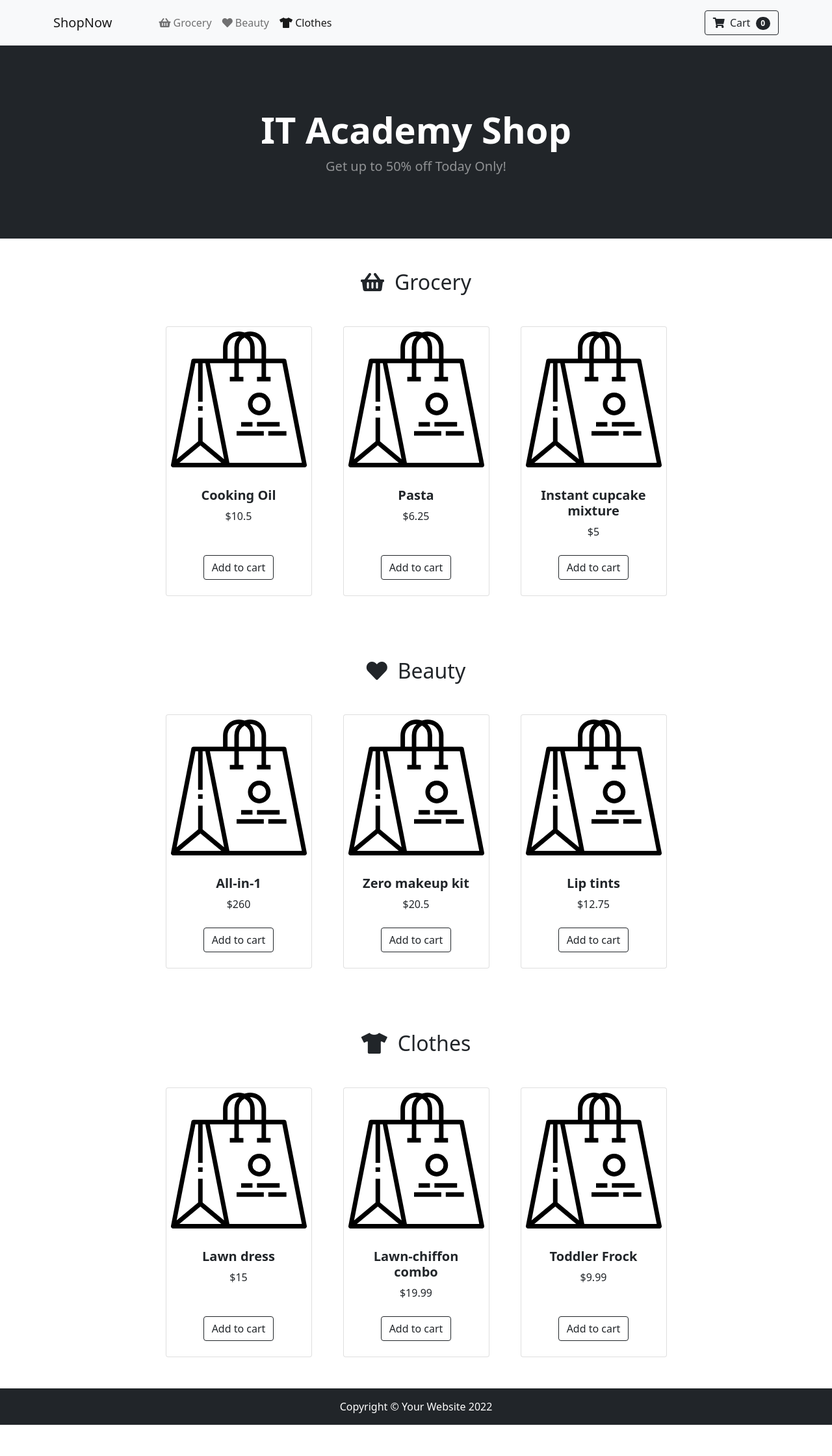
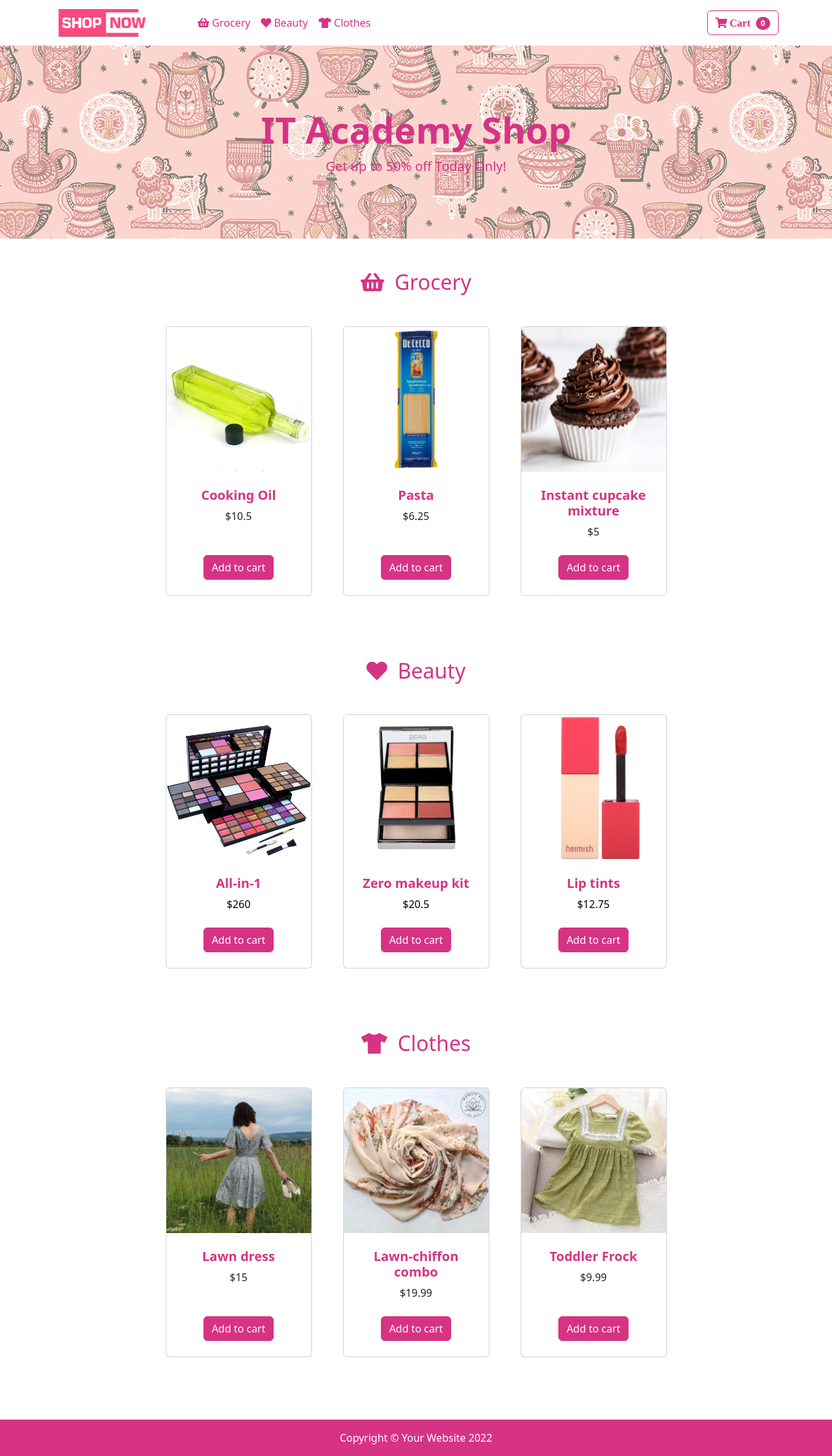
Before and after one commit to MartiVallhonrat/S3.-JavaScrpit-1, a website: page S3.-JavaScrpit-1/starter-code-frontend-sprint-3/index.html in a window 1280 px wide. Shown: the whole page at 65% size. Before the commit the page ends 2192 px from the top, so only its background shows below. Drawn offline with nearby package versions, Linux system fonts and the light colour scheme.

Commit message:
20022023

```diff
--- a/S3.-JavaScrpit-1/starter-code-frontend-sprint-3/index.html
+++ b/S3.-JavaScrpit-1/starter-code-frontend-sprint-3/index.html
@@ -13,13 +13,14 @@
 		<!-- Bootstrap icons-->
 		<link rel="stylesheet" href="https://use.fontawesome.com/releases/v5.8.1/css/all.css"
     integrity="sha384-50oBUHEmvpQ+1lW4y57PTFmhCaXp0ML5d60M1M7uH2+nqUivzIebhndOJK28anvf" crossorigin="anonymous">
+		<link rel="stylesheet" href="../../css/main.min.css">
         <!-- Core theme CSS (includes Bootstrap)-->
     </head>
     <body data-bs-spy="scroll" data-bs-target="#navbar-example2" data-bs-offset="50">
         <!-- Navigation-->
-		<nav class="navbar py-3 py-lg-0 navbar-light bg-light navbar-expand-lg" id="navbar-example2">
+		<nav class="navbar py-3 py-lg-0 navbar-light navbar-expand-lg" id="navbar-example2">
 			 <div class="container d-flex">
-				 <a class="navbar-brand" href="#!">ShopNow</a>
+				<img class="navbar-brand" href="#!" src="images/ShopNow-logo.jpg" alt="..." style="width: 150px;"/>
 				 <div class="d-flex flex-row order-lg-last align-items-center">
 
 					 <button type="button" class="navbar-toggler order-last collapsed" data-bs-toggle="collapse" data-bs-target="#navbar" aria-expanded="false" aria-controls="navbar">
@@ -27,8 +28,8 @@
 					 </button>
 					 <ul class="navbar-nav me-3 me-lg-0 d-flex flex-row align-items-center">
 						 <li class="dropdown search-dropdown nav-item py-lg-3">
-							 <a href="javascript:void(0)" class="btn btn-outline-dark flex-center" type="button" data-bs-toggle="modal" data-bs-target="#cartModal" onclick="open_modal()" data-bs-auto-close="outside">
-								<i class="fas fa-shopping-cart me-1"></i> Cart <span class="badge bg-dark text-white ms-1 rounded-pill" id="count_product">0</span>
+							 <a href="javascript:void(0)" class="btn btn-outline-primary flex-center" type="button" data-bs-toggle="modal" data-bs-target="#cartModal" onclick="open_modal()" data-bs-auto-close="outside">
+								<i class="fas fa-shopping-cart me-1 text-primary"> Cart </i><span class="badge bg-primary text-white ms-1 rounded-pill" id="count_product">0</span>
 							 </a>
 						 </li>
 					 </ul>
@@ -38,13 +39,13 @@
 
 					 <ul class="navbar-nav me-auto mb-4 mb-lg-0 ms-lg-5">
 						 <li class="nav-item">
-						  <a class="nav-link" href="#grocery"><i class="fas fa-shopping-basket"></i> Grocery</a>
+						  <a class="nav-link text-primary" href="#grocery"><i class="fas fa-shopping-basket"></i> Grocery</a>
 						</li>
 						<li class="nav-item">
-						  <a class="nav-link" href="#beauty"><i class="fas fa-heart"></i> Beauty</a>
+						  <a class="nav-link text-primary" href="#beauty"><i class="fas fa-heart"></i> Beauty</a>
 						</li>
 						<li class="nav-item">
-						  <a class="nav-link" href="#clothes"><i class="fas fa-tshirt"></i> Clothes</a>
+						  <a class="nav-link text-primary" href="#clothes"><i class="fas fa-tshirt"></i> Clothes</a>
 						</li>
 
 					 </ul>
@@ -53,58 +54,58 @@
 		 </nav>
 
         <!-- Header-->
-        <header class="bg-dark py-5">
+        <header class="bg-image py-5" style="background-image: url(images/Background-Wallpaper.jpg);">
             <div class="container px-4 px-lg-5 my-5">
                 <div class="text-center text-white">
-                    <h1 class="display-4 fw-bolder">IT Academy Shop</h1>
-                    <p class="lead fw-normal text-white-50 mb-0">Get up to 50% off Today Only!</p>
+                    <h1 class="display-4 fw-bolder text-primary">IT Academy Shop</h1>
+                    <p class="lead fw-normal mb-0 text-primary">Get up to 50% off Today Only!</p>
                 </div>
             </div>
         </header>
 		<!-- Section-->
 		<section class="pt-5" id="grocery">
-			<h2 class="text-center"><i class="fas fa-shopping-basket pe-3"></i>Grocery</h2>
+			<h2 class="text-center text-primary"><i class="fas fa-shopping-basket pe-3 text-primary"></i>Grocery</h2>
 			<div class="container px-4 px-lg-5 mt-5">
 				<div class="row gx-4 gx-lg-5 row-cols-2 row-cols-md-3 row-cols-xl-4 justify-content-center">
 					<div class="col mb-5">
 						<div class="card h-100">
-							<img class="card-img-top" src="./images/product.svg" alt="..." />
+							<img class="card-img-top" src="images/CookingOil.jpg" alt="..." />
 							<div class="card-body p-4">
 								<div class="text-center">
-									<h5 class="fw-bolder">Cooking Oil</h5>
+									<h5 class="fw-bolder text-primary">Cooking Oil</h5>
 									$10.5
 								</div>
 							</div>
 							<div class="card-footer p-4 pt-0 border-top-0 bg-transparent">
-								<div class="text-center"><button type="button" onclick="addToCart(1)" class="btn btn-outline-dark">Add to cart</button></div>
+								<div class="text-center"><button type="button" onclick="addToCart(1)" class="btn btn-outline-primary bg-primary text-white">Add to cart</button></div>
 							</div>
 						</div>
 					</div>
 					<div class="col mb-5">
 						<div class="card h-100">
-							<img class="card-img-top" src="./images/product.svg" alt="..." />
+							<img class="card-img-top" src="images/Pasta.jpg" alt="..." />
 							<div class="card-body p-4">
 								<div class="text-center">
-									<h5 class="fw-bolder">Pasta</h5>
+									<h5 class="fw-bolder text-primary">Pasta</h5>
 									$6.25
 								</div>
 							</div>
 							<div class="card-footer p-4 pt-0 border-top-0 bg-transparent">
-								<div class="text-center"><button type="button" onclick="addToCart(2)" class="btn btn-outline-dark">Add to cart</button></div>
+								<div class="text-center"><button type="button" onclick="addToCart(2)" class="btn btn-outline-primary bg-primary text-white">Add to cart</button></div>
 							</div>
 						</div>
 					</div>
 					<div class="col mb-5">
 						<div class="card h-100">
-							<img class="card-img-top" src="./images/product.svg" alt="..." />
+							<img class="card-img-top" src="images/CupcakeMixure.jpg" alt="..." />
 							<div class="card-body p-4">
 								<div class="text-center">
-									<h5 class="fw-bolder">Instant cupcake mixture</h5>
+									<h5 class="fw-bolder text-primary">Instant cupcake mixture</h5>
 									$5
 								</div>
 							</div>
 							<div class="card-footer p-4 pt-0 border-top-0 bg-transparent">
-								<div class="text-center"><button type="button" onclick="addToCart(3)" class="btn btn-outline-dark">Add to cart</button></div>
+								<div class="text-center"><button type="button" onclick="addToCart(3)" class="btn btn-outline-primary bg-primary text-white">Add to cart</button></div>
 							</div>
 						</div>
 					</div>
@@ -112,49 +113,49 @@
 				</div>
 			</div>
 		</section>
-		<section class="pt-5" id="beauty">
-			 <h2 class="text-center"><i class="fas fa-heart pe-3"></i>Beauty</h2>
+		<section class="pt-5 text-primary" id="beauty">
+			 <h2 class="text-center text-primary"><i class="fas fa-heart pe-3"></i>Beauty</h2>
 			<div class="container px-4 px-lg-5 mt-5">
 				<div class="row gx-4 gx-lg-5 row-cols-2 row-cols-md-3 row-cols-xl-4 justify-content-center">
 					<div class="col mb-5">
 						<div class="card h-100">
-							<img class="card-img-top" src="./images/product.svg" alt="..." />
+							<img class="card-img-top" src="images/AllInOne.jpg" alt="..." />
 							<div class="card-body p-4">
-								<div class="text-center">
-									<h5 class="fw-bolder">All-in-1</h5>
+								<div class="text-center text-black">
+									<h5 class="fw-bolder text-primary">All-in-1</h5>
 									$260
 								</div>
 							</div>
 							<div class="card-footer p-4 pt-0 border-top-0 bg-transparent">
-								<div class="text-center"><button type="button" onclick="addToCart(4)" class="btn btn-outline-dark">Add to cart</button></div>
+								<div class="text-center"><button type="button" onclick="addToCart(4)" class="btn btn-outline-primary bg-primary text-white">Add to cart</button></div>
 							</div>
 						</div>
 					</div>
 					<div class="col mb-5">
 						<div class="card h-100">
-							<img class="card-img-top" src="./images/product.svg" alt="..." />
+							<img class="card-img-top" src="images/ZeroMakeup.jpg" alt="..." />
 							<div class="card-body p-4">
-								<div class="text-center">
-									<h5 class="fw-bolder">Zero makeup kit</h5>
+								<div class="text-center text-black">
+									<h5 class="fw-bolder text-primary">Zero makeup kit</h5>
 									$20.5
 								</div>
 							</div>
 							<div class="card-footer p-4 pt-0 border-top-0 bg-transparent">
-								<div class="text-center"><button type="button" onclick="addToCart(5)" class="btn btn-outline-dark">Add to cart</button></div>
+								<div class="text-center"><button type="button" onclick="addToCart(5)" class="btn btn-outline-primary bg-primary text-white">Add to cart</button></div>
 							</div>
 						</div>
 					</div>
 					<div class="col mb-5">
 						<div class="card h-100">
-							<img class="card-img-top" src="./images/product.svg" alt="..." />
+							<img class="card-img-top" src="images/LipTint.jpeg" alt="..." />
 							<div class="card-body p-4">
-								<div class="text-center">
-									<h5 class="fw-bolder">Lip tints</h5>
+								<div class="text-center text-black">
+									<h5 class="fw-bolder text-primary">Lip tints</h5>
 									$12.75
 								</div>
 							</div>
 							<div class="card-footer p-4 pt-0 border-top-0 bg-transparent">
-								<div class="text-center"><button type="button" onclick="addToCart(6)" class="btn btn-outline-dark">Add to cart</button></div>
+								<div class="text-center"><button type="button" onclick="addToCart(6)" class="btn btn-outline-primary bg-primary text-white">Add to cart</button></div>
 							</div>
 						</div>
 					</div>
@@ -163,48 +164,48 @@
 			</div>
 		</section>
 		<section class="pt-5" id="clothes">
-			 <h2 class="text-center"><i class="fas fa-tshirt pe-3"></i>Clothes</h2>
+			 <h2 class="text-center text-primary"><i class="fas fa-tshirt pe-3 text-primary"></i>Clothes</h2>
 			<div class="container px-4 px-lg-5 mt-5">
 				<div class="row gx-4 gx-lg-5 row-cols-2 row-cols-md-3 row-cols-xl-4 justify-content-center">
 					<div class="col mb-5">
 						<div class="card h-100">
-							<img class="card-img-top" src="./images/product.svg" alt="..." />
+							<img class="card-img-top" src="images/Lawn-dress.jpg" alt="..." />
 							<div class="card-body p-4">
 								<div class="text-center">
-									<h5 class="fw-bolder">Lawn dress</h5>
+									<h5 class="fw-bolder text-primary">Lawn dress</h5>
 									$15
 								</div>
 							</div>
 							<div class="card-footer p-4 pt-0 border-top-0 bg-transparent">
-								<div class="text-center"><button type="button" onclick="addToCart(7)" class="btn btn-outline-dark">Add to cart</button></div>
+								<div class="text-center"><button type="button" onclick="addToCart(7)" class="btn btn-outline-primary bg-primary text-white">Add to cart</button></div>
 							</div>
 						</div>
 					</div>
 					<div class="col mb-5">
 						<div class="card h-100">
-							<img class="card-img-top" src="./images/product.svg" alt="..." />
+							<img class="card-img-top" src="images/chiffon.jpeg" alt="..." />
 							<div class="card-body p-4">
 								<div class="text-center">
-									<h5 class="fw-bolder">Lawn-chiffon combo</h5>
+									<h5 class="fw-bolder text-primary">Lawn-chiffon combo</h5>
 									$19.99
 								</div>
 							</div>
 							<div class="card-footer p-4 pt-0 border-top-0 bg-transparent">
-								<div class="text-center"><button type="button" onclick="addToCart(8)" class="btn btn-outline-dark">Add to cart</button></div>
+								<div class="text-center"><button type="button" onclick="addToCart(8)" class="btn btn-outline-primary bg-primary text-white">Add to cart</button></div>
 							</div>
 						</div>
 					</div>
 					<div class="col mb-5">
 						<div class="card h-100">
-							<img class="card-img-top" src="./images/product.svg" alt="..." />
+							<img class="card-img-top" src="images/toddler-frock.jpg" alt="..." />
 							<div class="card-body p-4">
 								<div class="text-center">
-									<h5 class="fw-bolder">Toddler Frock</h5>
+									<h5 class="fw-bolder text-primary">Toddler Frock</h5>
 									$9.99
 								</div>
 							</div>
 							<div class="card-footer p-4 pt-0 border-top-0 bg-transparent">
-								<div class="text-center"><button type="button" onclick="addToCart(9)" class="btn btn-outline-dark">Add to cart</button></div>
+								<div class="text-center"><button type="button" onclick="addToCart(9)" class="btn btn-outline-primary bg-primary text-white">Add to cart</button></div>
 							</div>
 						</div>
 					</div>
@@ -214,7 +215,7 @@
 		</section>
 
         <!-- Footer-->
-        <footer class="py-3 bg-dark">
+        <footer class="py-3 bg-primary mt-5">
             <div class="container"><p class="m-0 text-center text-white">Copyright &copy; Your Website 2022</p></div>
         </footer>
 
--- /dev/null
+++ b/S3.-JavaScrpit-1/starter-code-frontend-sprint-3/sass/main.scss
@@ -0,0 +1,8 @@
+$primary:#d63384;
+$secondary: rgb(242, 212, 176);
+
+body {
+    background-color: $primary;
+}
+
+@import "../../node_modules/bootstrap/scss/bootstrap"
```
Also changed, not shown: S3.-JavaScrpit-1/package.json (added, +14 -0 lines), S3.-JavaScrpit-1/starter-code-frontend-sprint-3/checkout.html (+20 -20 lines), S3.-JavaScrpit-1/starter-code-frontend-sprint-3/js/checkout.js (+21 -12 lines), S3.-JavaScrpit-1/starter-code-frontend-sprint-3/js/shop.js (+14 -3 lines), S3.-JavaScrpit-1/starter-code-frontend-sprint-3/css/styles.css, S3.-JavaScrpit-1/starter-code-frontend-sprint-3/images/Lawn-dress.jpg (added), S3.-JavaScrpit-1/starter-code-frontend-sprint-3/images/chiffon.jpeg (added), S3.-JavaScrpit-1/starter-code-frontend-sprint-3/images/toddler-frock.jpg (added), css/main.min.css (added), 2 other files.
